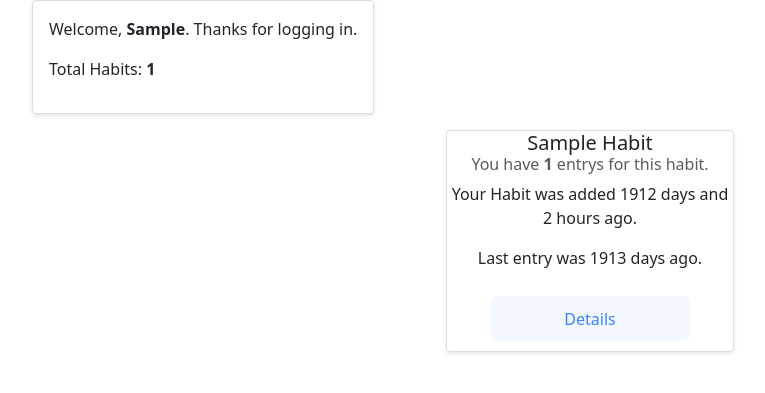
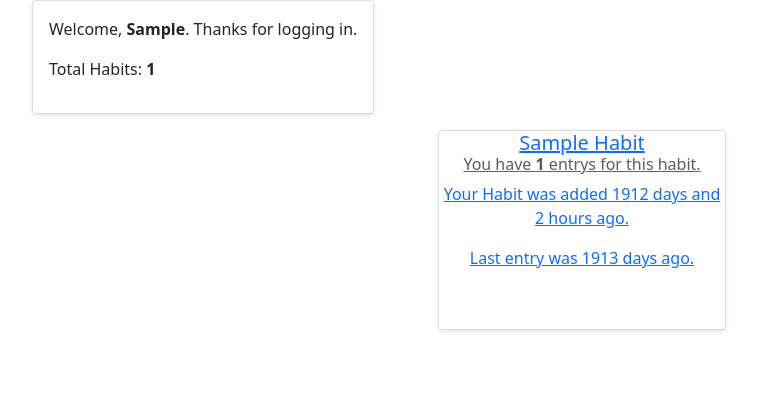
Before and after one commit to Peleda23/Habit-tracker, a Django app: page / in a window 1280 px wide. Shown: the part 97-490 px from the top of the page, without its empty margins (50-815 px from the left). Run offline with Django 5.2, Linux system fonts and the light colour scheme; a user stored in the database is signed in; tables that the repository leaves empty hold one stand-in row (values such as "Sample post"); grey boxes marked "Sample" are stand-in pictures.

Commit message:
Card act as button.

```diff
--- a/templates/heatmap.html
+++ b/templates/heatmap.html
@@ -13,6 +13,7 @@
     {% else %}
         <div class="cards-container">
         {% for item in habit_names %}
+            <a  href="{% url 'habit_details' item.id %}" class="card-link no-decoration">
                 {% if item.days_since_last_entry > 1 or item.days_since_last_entry == None %}
                     <div class="card-flex card-flex-2 grid text-center">
                 {% else %}
@@ -33,11 +34,9 @@
                         {% if item.days_since_last_entry != None %}
                         <p class="card-text">Last entry was {{ item.days_since_last_entry }} days ago.</p>
                         {% endif %}
-                <div class="card-footer">
-                  <a href="{% url 'habit_details' item.id %}"><button class="button-blue">Details</button></a>
                     </div>
                 </div>
-              </div>
+            </a>
         {% endfor %}
         </div>
     {% endif %}
```
Lines whose indentation alone changed are shown as unchanged.
